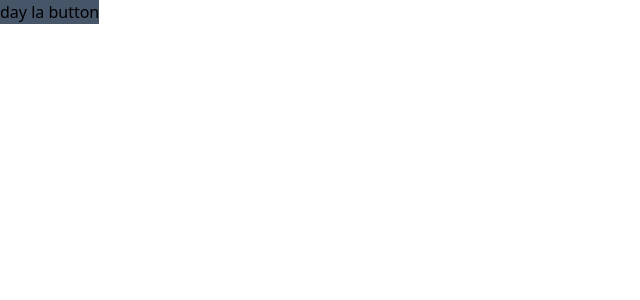
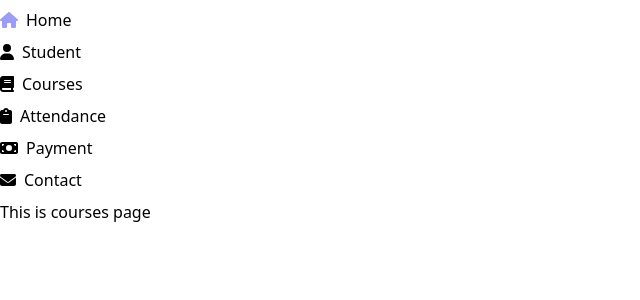
Before and after one commit to binnehaha321/DevCourses, a React (Vite) app: page / in a window 1280 px wide. Shown: the top 300 px of the page, without its empty margins (0-640 px from the left). Built offline with nearby package versions, Linux system fonts and the light colour scheme.

Commit message:
Add dafaultLayout

```diff
--- a/package.json
+++ b/package.json
@@ -11,10 +11,14 @@
     "preview": "vite preview"
   },
   "dependencies": {
+    "@fortawesome/fontawesome-svg-core": "^6.5.1",
+    "@fortawesome/free-solid-svg-icons": "^6.5.1",
+    "@fortawesome/react-fontawesome": "^0.2.0",
     "axios": "^1.6.2",
     "clsx": "^2.0.0",
     "react": "^18.2.0",
     "react-dom": "^18.2.0",
+    "react-router-dom": "^6.21.0",
     "tailwind-merge": "^2.1.0"
   },
   "devDependencies": {
--- a/src/App.jsx
+++ b/src/App.jsx
@@ -1,9 +1,23 @@
+import { Routes, Route } from 'react-router-dom';
+import routes from './routes';
+
 function App() {
   return (
-    <>
-      <button className='bg-slate-600'>day la button</button>
-    </>
-  )
+    <Routes>
+      {routes.map((route) => (
+        <Route
+          key={route.path}
+          index={route.index}
+          path={route.path}
+          element={
+            <route.layout>
+              <route.component />
+            </route.layout>
+          }
+        />
+      ))}
+    </Routes>
+  );
 }
 
-export default App
+export default App;
--- /dev/null
+++ b/src/components/Sidebar.jsx
@@ -0,0 +1,38 @@
+import { useState } from 'react';
+import { FontAwesomeIcon } from '@fortawesome/react-fontawesome';
+import { faHome, faUser, faBook, faClipboard, faMoneyBill, faEnvelope } from '@fortawesome/free-solid-svg-icons';
+
+export default function Sidebar() {
+  const menuItems = [
+    { icon: faHome, title: 'Home', path: '/' },
+    { icon: faUser, title: 'Student', path: '/student' },
+    { icon: faBook, title: 'Courses', path: '/courses' },
+    { icon: faClipboard, title: 'Attendance', path: '/attendance' },
+    { icon: faMoneyBill, title: 'Payment', path: '/payment' },
+    { icon: faEnvelope, title: 'Contact', path: '/contact' },
+  ];
+
+  const [activeItem, setActiveItem] = useState(menuItems[0].path);
+
+  const handleClick = (path) => {
+    setActiveItem(path);
+  };
+
+  return (
+    <div>
+      {menuItems.map((item, index) => (
+        <div
+          key={index}
+          className={`flex items-center my-2 cursor-pointer`}
+          onClick={() => handleClick(item.path)}
+        >
+          <div className="mr-2">
+            <FontAwesomeIcon icon={item.icon} color={activeItem === item.path ? '#9D9DF8' : 'inherit'} />
+          </div>
+          <div>{item.title}</div>
+          {activeItem === item.path && <div className="bg-9D9DF8 h-full w-2 ml-2"></div>}
+        </div>
+      ))}
+    </div>
+  );
+}
--- /dev/null
+++ b/src/layout/DefaultLayout.jsx
@@ -0,0 +1,19 @@
+import PropTypes from 'prop-types';
+import Sidebar from '../components/Sidebar';
+
+const DefaultLayout = ({ children }) => {
+  return (
+    <div>
+      <>
+        <Sidebar />
+        <main>{children}</main>
+      </>
+    </div>
+  );
+};
+
+DefaultLayout.propTypes = {
+  children: PropTypes.node.isRequired,
+};
+
+export default DefaultLayout;
--- a/src/lib/utils.js
+++ b/src/lib/utils.js
@@ -1,6 +1,6 @@
-import { clsx } from "clsx";
-import { twMerge } from "tailwind-merge";
+import { clsx } from 'clsx'
+import { twMerge } from 'tailwind-merge'
 
 export const cn = (...inputs) => {
-	return twMerge(clsx(inputs));
+  return twMerge(clsx(inputs))
 }
--- a/src/main.jsx
+++ b/src/main.jsx
@@ -3,8 +3,12 @@ import ReactDOM from 'react-dom/client'
 import App from './App.jsx'
 import './index.css'
 
+import { BrowserRouter } from 'react-router-dom'
+
 ReactDOM.createRoot(document.getElementById('root')).render(
   <React.StrictMode>
-    <App />
+    <BrowserRouter>
+      <App />
+    </BrowserRouter>
   </React.StrictMode>
 )
--- /dev/null
+++ b/src/pages/Courses/index.jsx
@@ -0,0 +1,3 @@
+export default function index() {
+  return <div>This is courses page</div>
+}
--- /dev/null
+++ b/src/routes/index.js
@@ -0,0 +1,38 @@
+import Courses from '../pages/Courses'
+import DefaultLayout from '../layout/DefaultLayout'
+
+const routes = [
+  {
+    path: '/',
+    component: Courses,
+    layout: DefaultLayout,
+    index: true
+  }
+  // {
+  //   path: '/students',
+  //   component: Students,
+  //   layout: DefaultLayout
+  // },
+  // {
+  //   path: '/courses',
+  //   component: Courses,
+  //   layout: DefaultLayout
+  // },
+  // {
+  //   path: '/attendance',
+  //   component: Attendance,
+  //   layout: DefaultLayout
+  // },
+  // {
+  //   path: '/payment',
+  //   component: Payment,
+  //   layout: DefaultLayout
+  // },
+  // {
+  //   path: '/contact',
+  //   component: Contact,
+  //   layout: DefaultLayout
+  // }
+]
+
+export default routes
```
Also changed, not shown: 1 other file (tests, documents, lock files or other folders).
